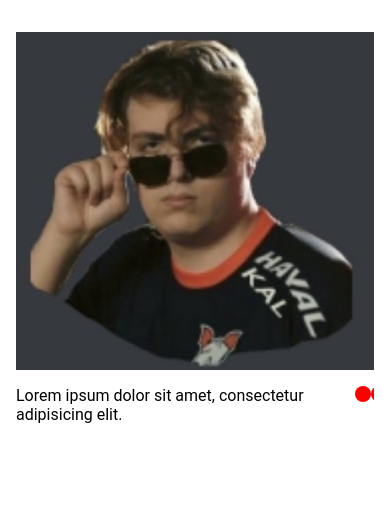
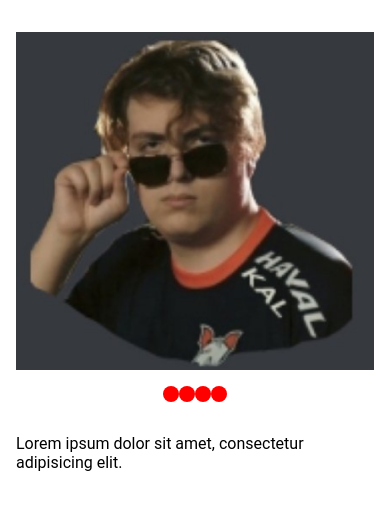
Before and after one commit to kryvetski-andrei/cssMemSlider, a plain HTML site: page cssMemSlider/index.html in a window 390 px wide. Drawn offline with Linux system fonts and the light colour scheme.

Commit message:
feat: add mobile position (Sun, Oct 17, 2021 06:43:06 PM)

```diff
--- a/cssMemSlider/assets/styles/style.css
+++ b/cssMemSlider/assets/styles/style.css
@@ -6,7 +6,7 @@
 
 .container {
   padding: 1rem;
-  max-width: 35rem;
+  max-width: 40rem;
   width: 100%;
   margin: 0 auto;
 }
@@ -97,3 +97,16 @@ input[name="radio-slide"] {
 #fourth:checked ~ .wrapper .text-slider .move {
   margin-left: -75%;
 }
+
+
+@media screen and (max-width: 560px) {
+  .wrapper {
+    flex-direction: column;
+    align-items: center;
+    justify-content: center;
+  }
+
+  .nav {
+    order: -1;
+  }
+}
```
